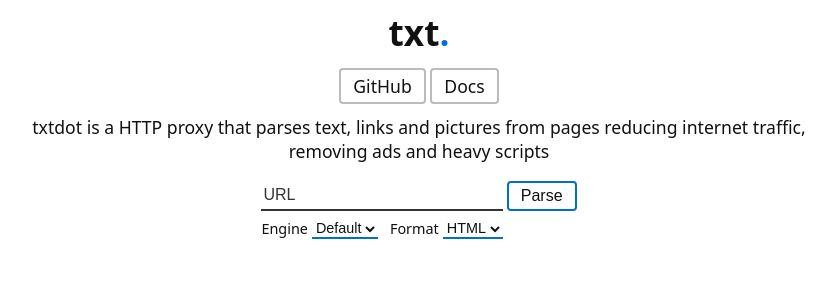
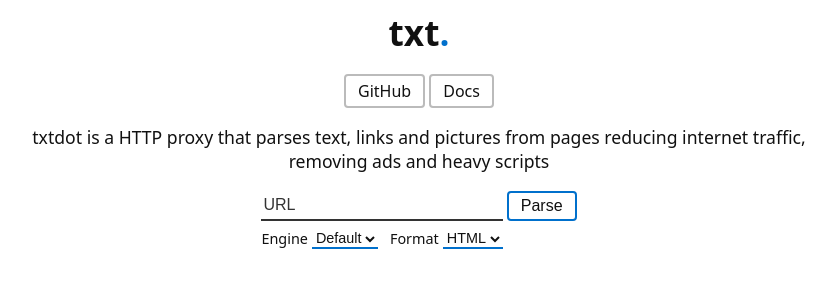
Before and after one commit to TxtDot/txtdot, a Node project: template templates/index.ejs in a window 1280 px wide. Shown: the top 300 px of the page, without its empty margins (221-1057 px from the left). Run offline with Node 20 templates, Linux system fonts and the light colour scheme; the template is opened without the code that fills it, so the values that code supplies are empty.

Commit message:
.menu -> common.css; 1rem for buttons, 0.9rem for /get menu

```diff
--- a/static/common.css
+++ b/static/common.css
@@ -45,6 +45,12 @@ main {
   margin: auto;
 }
 
+.menu {
+  display: flex;
+  flex-direction: row;
+  column-gap: 0.25rem;
+}
+
 .button {
   padding: 0.25rem 0.75rem;
 
@@ -54,6 +60,7 @@ main {
   background: var(--bg);
   color: var(--fg);
   text-decoration: none;
+  font-size: 1rem;
 
   cursor: pointer;
 }
--- a/static/get.css
+++ b/static/get.css
@@ -1,8 +1,4 @@
-.menu {
-  display: flex;
-  flex-direction: row;
-  column-gap: 0.25rem;
-
+.menu .button {
   font-size: 0.9rem;
 }
 
--- a/static/index.css
+++ b/static/index.css
@@ -16,3 +16,7 @@ h1 > .dot {
 h1 > .dot-err {
   color: var(--error);
 }
+
+.menu {
+  justify-content: center;
+}
```
